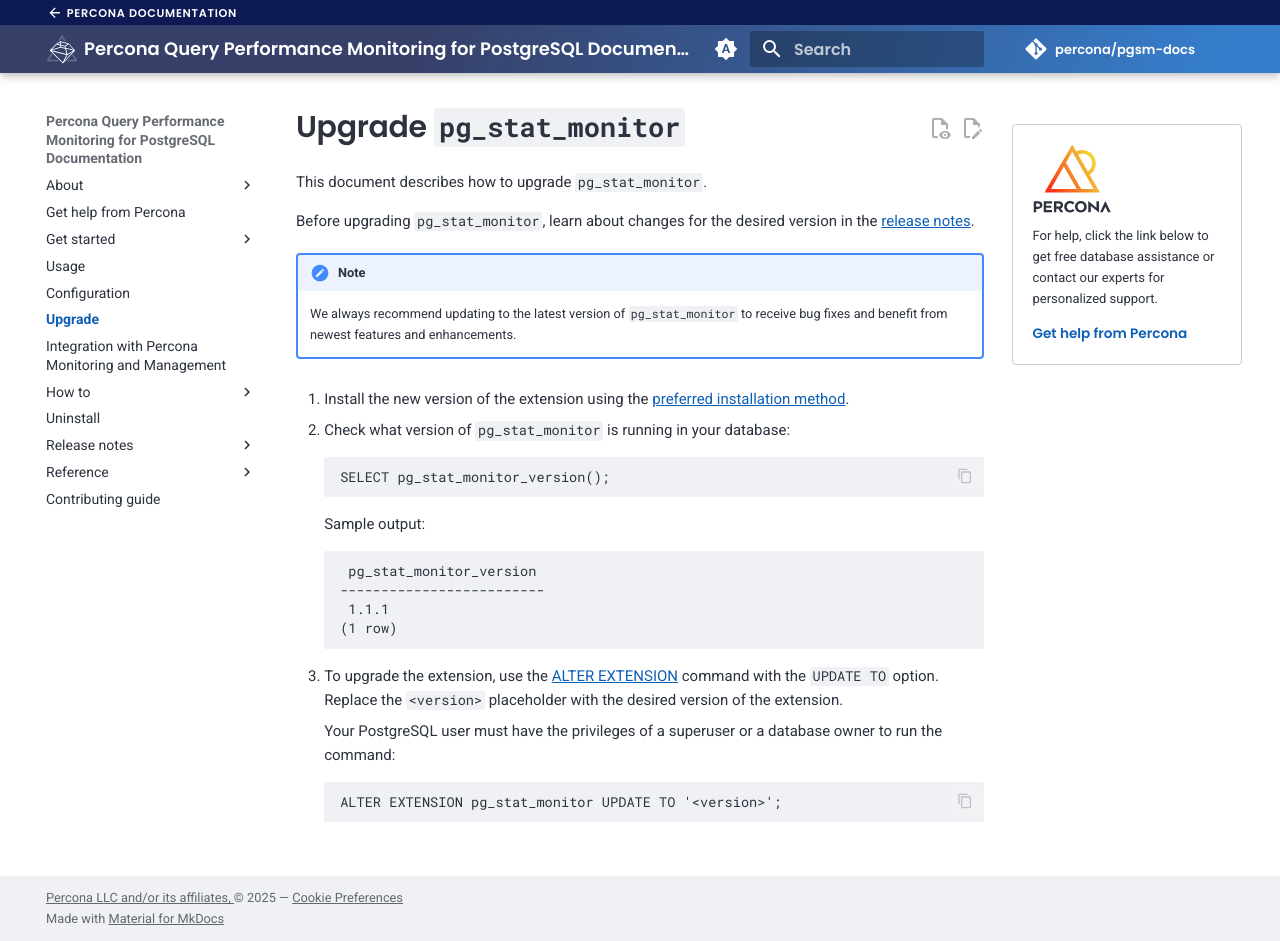
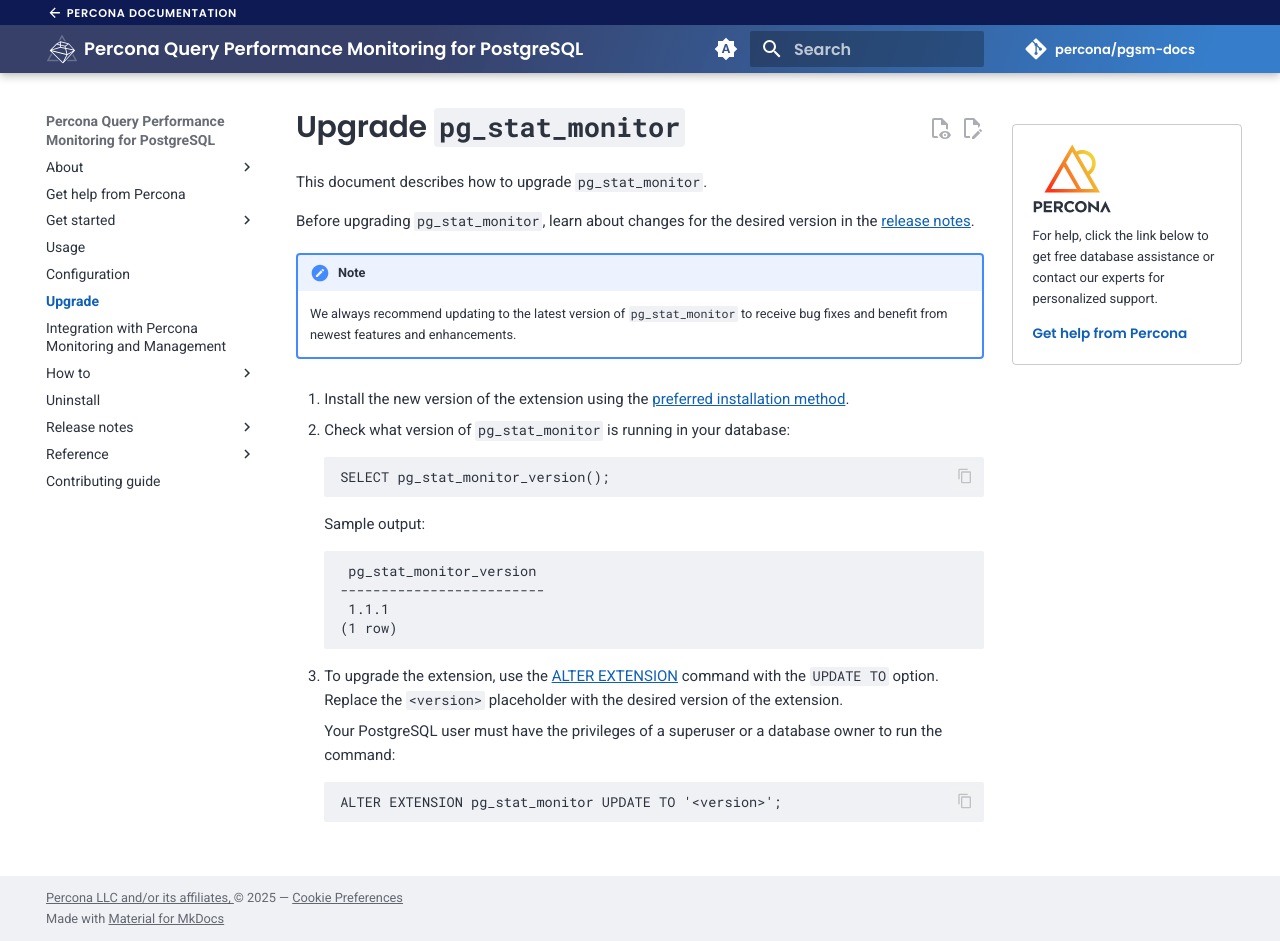
Before and after one commit to percona/pgsm-docs, an MkDocs documentation site: the page built from docs/upgrade.md, in a window 1280 px wide and 941 px high. Built offline with MkDocs 1.6.1 and Material for MkDocs 9.7.7, drawn with Linux system fonts in a browser that asks for light colours; nearby versions of some CDN libraries; comment, search, counter and statistics services are not loaded; the version menu is left out.

Commit message:
Update mkdocs.yml
remove documentation from site title

```diff
--- a/mkdocs.yml
+++ b/mkdocs.yml
@@ -1,6 +1,6 @@
 # MkDocs general configuration
 
-site_name: Percona Query Performance Monitoring for PostgreSQL Documentation
+site_name: Percona Query Performance Monitoring for PostgreSQL
 site_description: Documentation
 site_author: Percona LLC
 copyright: >
```
